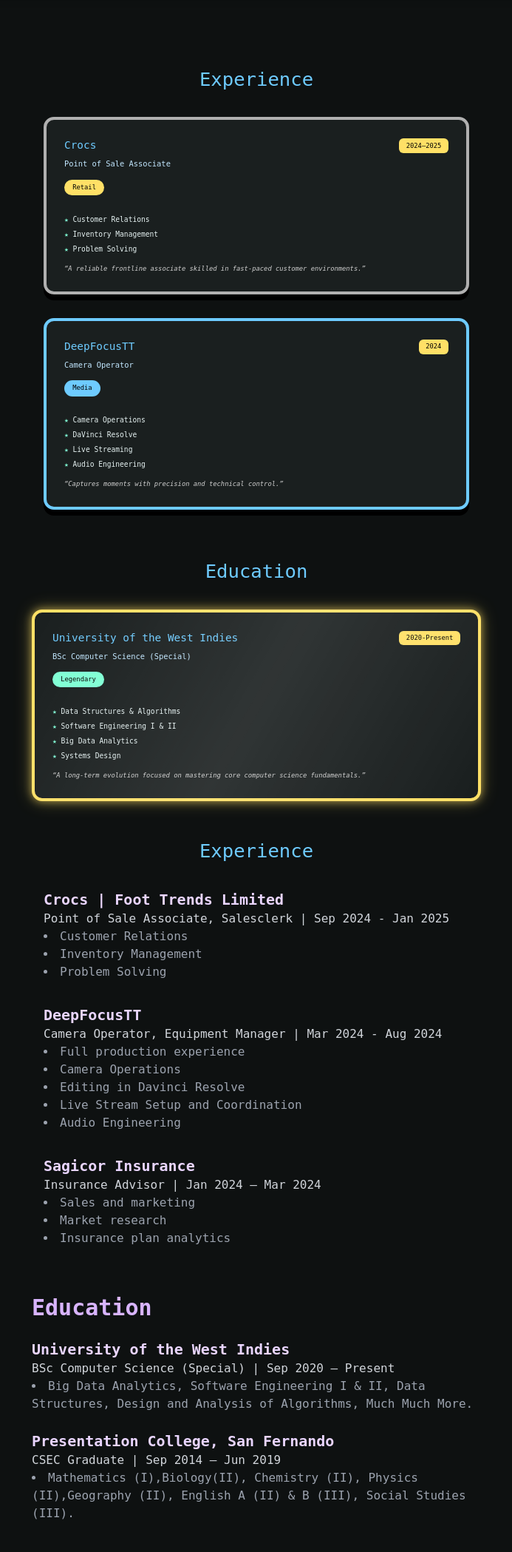
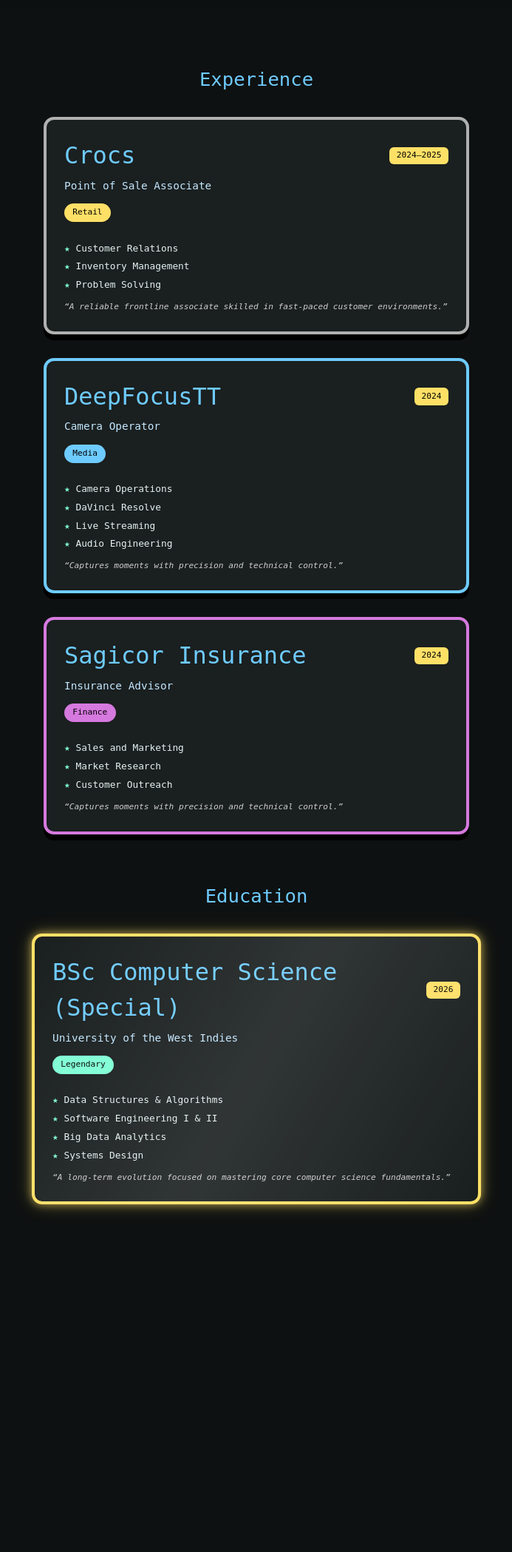
Before and after one commit to thatguybk/portfolio-site, a Flask app: page /experience in a window 1280 px wide. Shown: the part 112-2210 px from the top of the page at 74% size, without its empty margins (293-986 px from the left). After the commit the page ends 1751 px from the top, so only its background shows below. Run offline with Flask 3, Linux system fonts and the light colour scheme; some libraries are stand-ins or nearby versions; some web fonts are replaced.

Commit message:
Finished Experience

```diff
--- a/static/css/pokemon.css
+++ b/static/css/pokemon.css
@@ -45,7 +45,7 @@ body.pokemon-body {
 }
 
 .poke-card.epic {
-  border-color: #7fffd4;
+  border-color: #d679df;
 }
 
 /* LEGENDARY */
@@ -91,7 +91,7 @@ body.pokemon-body {
 }
 
 .poke-header h2 {
-  font-size: 0.9rem;
+  font-size: 2rem;
   color: #6ecbff;
 }
 
@@ -99,14 +99,14 @@ body.pokemon-body {
   background: #ffe066;
   color: #000;
   padding: 0.2rem 0.6rem;
-  font-size: 0.55rem;
+  font-size: 0.70rem;
   border-radius: 6px;
 }
 
 /* Subtitle */
 .poke-subtitle {
   margin-top: 0.4rem;
-  font-size: 0.65rem;
+  font-size: 0.90rem;
   color: #c2e7ff;
 }
 
@@ -115,7 +115,7 @@ body.pokemon-body {
   display: inline-block;
   margin: 0.8rem 0;
   padding: 0.25rem 0.7rem;
-  font-size: 0.55rem;
+  font-size: 0.70rem;
   border-radius: 999px;
   color: #000;
 }
@@ -132,6 +132,10 @@ body.pokemon-body {
   background: #7fffd4;
 }
 
+.type-badge.finance{
+  background: #d679df;
+}
+
 /* Skills */
 .poke-stats {
   list-style: none;
@@ -140,7 +144,7 @@ body.pokemon-body {
 }
 
 .poke-stats li {
-  font-size: 0.6rem;
+  font-size: 0.8rem;
   margin-bottom: 0.35rem;
 }
 
@@ -152,7 +156,7 @@ body.pokemon-body {
 /* Flavor text */
 .poke-flavor {
   font-style: italic;
-  font-size: 0.55rem;
+  font-size: 0.7rem;
   color: #cfcfcf;
   margin-top: 0.6rem;
 }
--- a/templates/experience.html
+++ b/templates/experience.html
@@ -54,18 +54,38 @@
     </p>
   </div>
 
+    <div class="poke-card epic">
+    <div class="poke-header">
+      <h2>Sagicor Insurance</h2>
+      <span class="year-badge">2024</span>
+    </div>
+
+    <div class="poke-subtitle">Insurance Advisor</div>
+    <span class="type-badge finance">Finance</span>
+
+    <ul class="poke-stats">
+      <li>Sales and Marketing</li>
+      <li>Market Research</li>
+      <li>Customer Outreach</li>
+    </ul>
+
+    <p class="poke-flavor">
+      “Captures moments with precision and technical control.”
+    </p>
+  </div>
+
 </div>
 
 <h1 class="experience-title">Education</h1>
 
 <div class="poke-card legendary">
   <div class="poke-header">
-    <h2>University of the West Indies</h2>
-    <span class="year-badge">2020-Present</span>
+    <h2>BSc Computer Science (Special)</h2>
+    <span class="year-badge">2026</span>
   </div>
 
   <div class="poke-subtitle">
-    BSc Computer Science (Special)
+    University of the West Indies
   </div>
 
   <span class="type-badge dev">Legendary</span>
@@ -83,60 +103,4 @@
 </div>
 
 
-
-
-
-<h1 class="experience-title">Experience</h1>
-
-<div class="experience-grid">
-  <div>
-    <h2 class="text-xl font-semibold text-purple-200">Crocs | Foot Trends Limited</h2>
-    <p class="text-gray-300">Point of Sale Associate, Salesclerk | Sep 2024 - Jan 2025</p>
-    <ul class="list-disc list-inside text-gray-400">
-      <li>Customer Relations</li>
-      <li>Inventory Management</li>
-      <li>Problem Solving</li>
-    </ul>
-  </div>
-  <div>
-    <h2 class="text-xl font-semibold text-purple-200">DeepFocusTT</h2>
-    <p class="text-gray-300">Camera Operator, Equipment Manager | Mar 2024 - Aug 2024</p>
-    <ul class="list-disc list-inside text-gray-400">
-      <li>Full production experience</li>
-      <li>Camera Operations</li>
-      <li>Editing in Davinci Resolve</li>
-      <li>Live Stream Setup and Coordination</li>
-      <li>Audio Engineering</li>
-    </ul>
-  </div>
-  <div>
-    <h2 class="text-xl font-semibold text-purple-200">Sagicor Insurance</h2>
-    <p class="text-gray-300">Insurance Advisor | Jan 2024 – Mar 2024</p>
-    <ul class="list-disc list-inside text-gray-400">
-      <li>Sales and marketing</li>
-      <li>Market research</li>
-      <li>Insurance plan analytics</li>
-    </ul>
-  </div>
-</div>
-
-<h1 class="text-3xl font-bold text-purple-300 mt-10 mb-6">Education</h1>
-
-<div class="space-y-6">
-  <div>
-    <h2 class="text-xl font-semibold text-purple-200">University of the West Indies</h2>
-    <p class="text-gray-300">BSc Computer Science (Special) | Sep 2020 – Present</p>
-    <ul class="list-disc list-inside text-gray-400">
-      <li>Big Data Analytics, Software Engineering I & II, Data Structures, Design and Analysis of Algorithms, Much Much More.</li>
-    </ul>
-  </div>
-  <div>
-    <h2 class="text-xl font-semibold text-purple-200">Presentation College, San Fernando</h2>
-    <p class="text-gray-300">CSEC Graduate | Sep 2014 – Jun 2019</p>
-    <ul class="list-disc list-inside text-gray-400">
-      <li>Mathematics (I),Biology(II), Chemistry (II), Physics (II),Geography (II), English A (II) & B (III), Social Studies (III).</li>
-    </ul>
-  </div>
-</div>
-
 {% endblock %}
```
Also changed, not shown: 2 other files.
